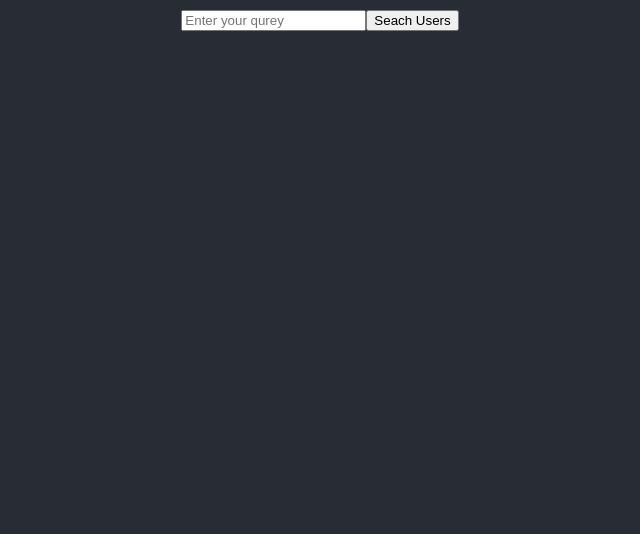
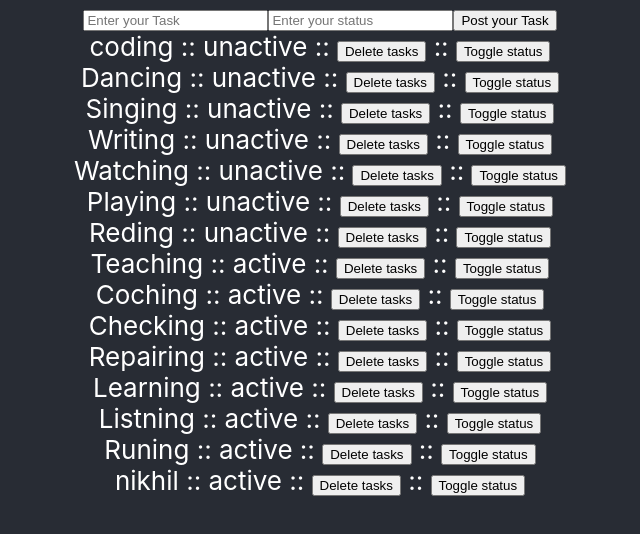
Before and after one commit to 12NikhilKumar/react, a React (Create React App) app: page / in a window 1280 px wide. Shown: the top 534 px of the page, without its empty margins (320-960 px from the left). Built offline with nearby package versions, Linux system fonts and the light colour scheme; data requests are answered from the project's data file.

Commit message:
todo list with axios

```diff
--- a/db.json
+++ b/db.json
@@ -1,105 +1,79 @@
 {
   "Tasks": [
     {
+      "id": 1,
       "Task": "coding",
       "Status": "unactive"
     },
     {
+      "id": 2,
       "Task": "Dancing",
       "Status": "unactive"
     },
     {
+      "id": 3,
       "Task": "Singing",
       "Status": "unactive"
     },
     {
+      "id": 4,
       "Task": "Writing",
       "Status": "unactive"
     },
     {
+      "id": 5,
       "Task": "Watching",
       "Status": "unactive"
     },
     {
+      "id": 6,
       "Task": "Playing",
       "Status": "unactive"
     },
     {
+      "id": 7,
       "Task": "Reding",
       "Status": "unactive"
     },
     {
+      "id": 8,
       "Task": "Teaching",
       "Status": "active"
     },
     {
+      "id": 9,
       "Task": "Coching",
       "Status": "active"
     },
     {
+      "id": 10,
       "Task": "Checking",
       "Status": "active"
     },
     {
+      "id": 11,
       "Task": "Repairing",
       "Status": "active"
     },
     {
+      "id": 12,
       "Task": "Learning",
       "Status": "active"
     },
     {
+      "id": 13,
       "Task": "Listning",
       "Status": "active"
     },
     {
+      "id": 14,
       "Task": "Runing",
       "Status": "active"
     },
     {
-      "id": 1,
-      "Task": "ckjc",
-      "Status": "ncmcn"
-    },
-    {
-      "id": 2,
-      "Task": "ckjc",
-      "Status": "ncmcn"
-    },
-    {
-      "Task": "decorating",
-      "Status": "active",
-      "id": 3
-    },
-    {
-      "Task": "decorating",
-      "Status": "active",
-      "id": 4
-    },
-    {
-      "Task": "fasting",
-      "Status": "active",
-      "id": 5
-    },
-    {
-      "Task": "travling",
-      "Status": "active",
-      "id": 6
-    },
-    {
-      "Task": "travling",
-      "Status": "active",
-      "id": 7
-    },
-    {
-      "Task": "bshsbbsbsb",
-      "Status": "nsnsnsj",
-      "id": 8
-    },
-    {
-      "Task": "xxxx",
-      "Status": "xxx",
-      "id": 9
+      "id": "161b6882-81d8-4150-83db-ec2cdcef2a51",
+      "Task": "nikhil",
+      "Status": "active"
     }
   ]
 }
--- a/src/App.js
+++ b/src/App.js
@@ -1,9 +1,9 @@
 import './App.css';
-import Git from './Component8/git';
+import Axios from './Component8/axio';
 function App() {
   return (
     <div className = "App App-header">
-    <Git/>
+    <Axios/>
     </div>
   );
 }
--- a/src/Component8/axio.js
+++ b/src/Component8/axio.js
@@ -13,6 +13,7 @@ const Axios = () =>{
             data: state
         };
          axios(config)
+         return getData()
     }
     const getData = () => {
         const config = {
@@ -29,11 +30,16 @@ const Axios = () =>{
             setData([...data]);
         })
     },[state])
+    const deleteTasks = (id) => {
+        setData(data.filter((Task)=> Task.id !== id))
+    }
+    const togleTasks = () => {
+    }
     return (
         <>
             <AxiosInput handleSubmit={onSubmit}/>
             {data.map((Tasks)=>(
-                <div>{Tasks.Task}</div>
+                <div key={Tasks.id}>{Tasks.Task} :: {Tasks.Status} :: {<button onClick={()=>deleteTasks(Tasks.id,Tasks.Task)}>Delete tasks</button>} :: {<button onClick={()=>togleTasks(Tasks.id)}>Toggle status</button>}</div>
             ))}
         </>
     )
--- a/src/Component8/axioinput.js
+++ b/src/Component8/axioinput.js
@@ -1,6 +1,8 @@
 import {useState} from "react";
+import { v4 as uuid } from 'uuid';
 const AxiosInput = ({handleSubmit}) => {
     const [text,setText] = useState({
+        id : uuid(),
         Task: "",
         Status: ""
     })
```
